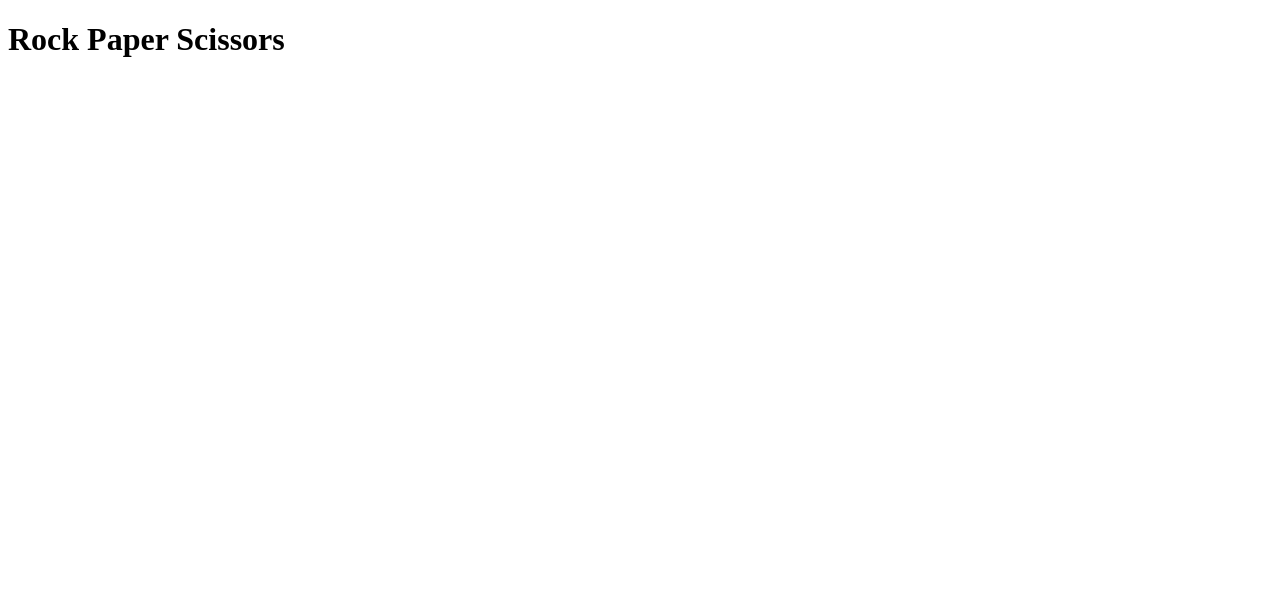
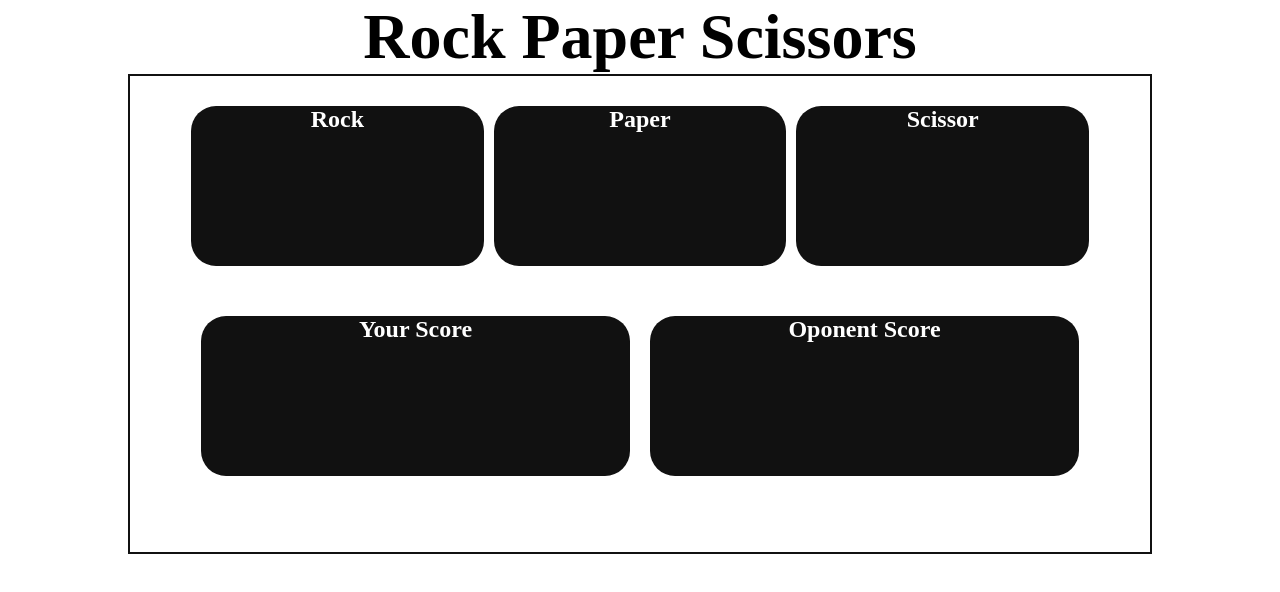
Before and after one commit to linusheinsvig/rock-paper-sissor, a plain HTML site: page index.html in a window 1280 px wide. Drawn offline with Linux system fonts and the light colour scheme; files that its build step writes are made by us from their sources.

Commit message:
Add basic CSS styling

```diff
--- a/assets/css/style.css
+++ b/assets/css/style.css
@@ -0,0 +1,136 @@
+:root {
+    --clr-light: #fff;
+    --clr-gray: #ccc;
+    --clr-dark: #111;
+
+}
+
+* {
+    margin: 0;
+    padding: 0;
+    box-sizing: border-box;
+}
+
+body{
+
+}
+
+h1 {
+    font-size: 4em;
+    text-align: center;
+}
+
+h2 {
+    color: var(--clr-light);
+}
+
+.game-window {
+    border: 2px solid var(--clr-dark);
+    margin: auto;
+    height: 60vh;
+    width: 80vw;
+}
+
+.choises {
+    width: 90%;
+    background-color: var(--clr-grey);
+    padding: 10px;
+    margin: 20px auto;
+    display: flex;
+    justify-content: center;
+    border-radius: 25px;
+    flex: 1;
+    gap: 10px;
+}
+
+.rock {
+    width: 10vw;
+    height: 20vh;
+    background-color: var(--clr-dark);
+    transition: 0.5s;
+    transform: scale(1);
+    text-align: center;
+    border-radius: 25px;
+    flex: 1;
+}
+
+.rock:hover {
+    background-color: var(--clr-light);
+    transform: scale(1.1);
+    z-index: 2;
+    box-shadow: 10px 10px 10px 10px var(--clr-gray);
+    flex: 1;
+}
+
+.paper {
+    width: 10vw;
+    height: 20vh;
+    background-color: var(--clr-dark);
+    background-size: fill;
+    transition: 0.5s;
+    transform: scale(1);
+    text-align: center;
+    border-radius: 25px;
+    flex: 1;
+}
+
+.paper:hover {
+    background-color: var(--clr-light);
+    transform: scale(1.1);
+    z-index: 2;
+    box-shadow: 10px 10px 10px 10px var(--clr-gray);
+    flex: 1;
+}
+
+.scissors {
+    width: 10vw;
+    height: 20vh;
+    background-color: var(--clr-dark);
+    transition: 0.5s;
+    transform: scale(1);
+    text-align: center;
+    border-radius: 25px;
+    flex: 1;
+}
+
+.scissors:hover {
+    background-color: var(--clr-light);
+    transform: scale(1.1);
+    z-index: 2;
+    box-shadow: 10px 10px 10px 10px var(--clr-gray);
+    flex: 1;
+}
+
+.score {
+    width: 90%;
+    background-color: var(--clr-grey);
+    padding: 10px;
+    margin: 20px auto;
+    display: flex;
+    justify-content: center;
+    border-radius: 25px;
+    flex: 1;
+
+}
+
+.your-score {
+    width: 40vw;
+    height: 20vh;
+    background-color: var(--clr-dark);
+    margin: 10px;
+    transition: 0.5s;
+    transform: scale(1);
+    text-align: center;
+    border-radius: 25px;
+}
+
+.oponent-score {
+    width: 40vw;
+    height: 20vh;
+    background-color: var(--clr-dark);
+    margin: 10px;
+    transition: 0.5s;
+    transform: scale(1);
+    text-align: center;
+    border-radius: 25px;
+}
--- a/index.html
+++ b/index.html
@@ -4,25 +4,25 @@
     <meta charset="UTF-8">
     <meta http-equiv="X-UA-Compatible" content="IE=edge">
     <meta name="viewport" content="width=device-width, initial-scale=1.0">
-    <link rel="stylesheet" href="style.css">
+    <link rel="stylesheet" href="assets/css/style.css">
     <title>Rock Paper Scissors</title>
 </head>
 <body>
     <header>
-        <h1>Rock Paper Scissors</h1>
+        <h1 id="logo">Rock Paper Scissors</h1>
     </header>
 
     <div class="game-window">
 
         <div class="choises">
-            <div class="rock"></div>
-            <div class="paper"></div>
-            <div class="scissors"></div>
+            <div class="rock"><h2>Rock</h2></div>
+            <div class="paper"><h2>Paper</h2></div>
+            <div class="scissors"><h2>Scissor</h2></div>
         </div>
 
         <div class="score">
-            <div class="your-score"></div>
-            <div class="oponent-score"></div>
+            <div class="your-score"><h2>Your Score</h2></div>
+            <div class="oponent-score"><h2>Oponent Score</h2></div>
         </div>
     </div>
 
```
Also changed, not shown: assets/images/paper.png (renamed from paper.png), assets/images/rock.png (renamed from rock.png), assets/images/scissor.png (renamed from scissor.png).
